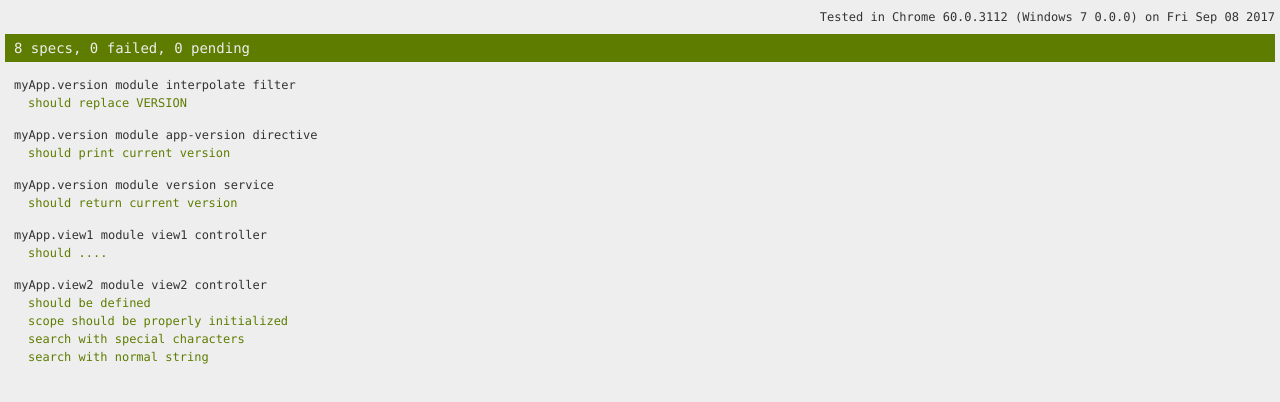
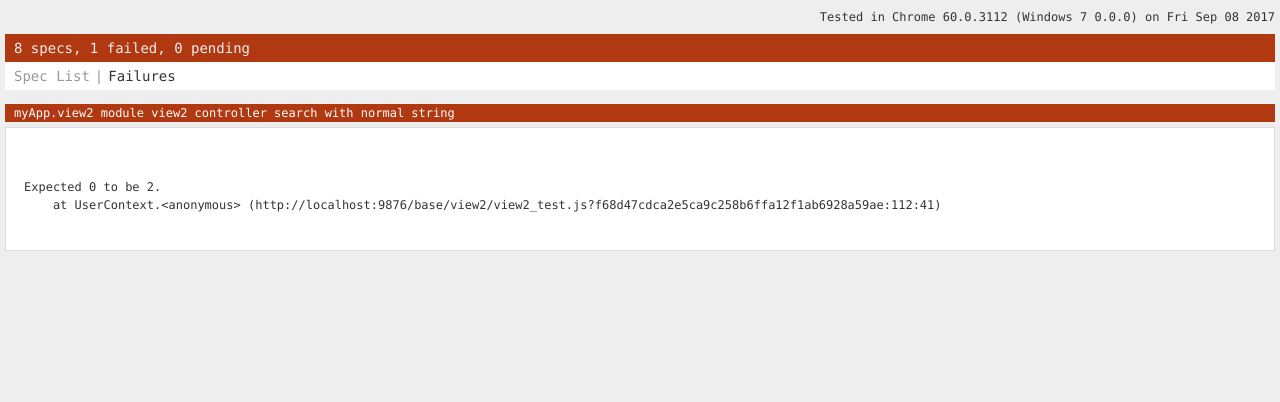
Before and after one commit to svkmsr6/svk-angular-seed, a website: page karma_html/svk-angular-app-report-summary/index.html in a window 1280 px wide. Drawn offline with Linux system fonts and the light colour scheme.

```diff
--- a/karma_html/svk-angular-app-report-summary/index.html
+++ b/karma_html/svk-angular-app-report-summary/index.html
@@ -93,16 +93,19 @@
 </style>
 </head>
 
-<body id="HTMLReporter" class="html-reporter">
+<body id="HTMLReporter" class="html-reporter showDetails">
 <h1>Tested in Chrome 60.0.3112 (Windows 7 0.0.0) on Fri Sep 08 2017</h1>
 
 <div class="alert">
 
 
-
-
-  <span class="passingAlert bar"><span class="fold-buttons"><a href="#" onclick="fold();">Fold</a> |
-  <a href="#" onclick="unfold();">Unfold</a></span>8 specs, 0 failed, 0 pending</span>
+<!-- <span class="failingAlert bar">Failed 1 specs</span> -->
+<span class="failingAlert bar"><span class="fold-buttons"><a href="#" onclick="fold();">Fold</a> |
+  <a href="#" onclick="unfold();">Unfold</a></span>8 specs, 1 failed, 0 pending</span>
+<span class="resultsMenu bar">
+<a class="summaryMenuItem" onclick="showSummary();" href="#">Spec List<a>|<a
+   class="detailsMenuItem" onclick="showFailures();" href="#">Failures</a>
+</span>
 
 
 
@@ -150,7 +153,7 @@
 
     </div>
 
-    <div class="suite passed">
+    <div class="suite failed">
       <span class="description">myApp.view2 module view2 controller</span>
 
       <div class="specSummary passed">
@@ -165,7 +168,7 @@
       <span class="description">search with special characters</span>
       </div>
 
-      <div class="specSummary passed">
+      <div class="specSummary failed">
       <span class="description">search with normal string</span>
       </div>
 
@@ -175,6 +178,16 @@
 </div>
 
 <div id="details">
+
+
+  <div class="specDetail failed">
+    <span class="description">myApp.view2 module view2 controller search with normal string</span>
+    <div class="stackTrace">
+      <div class="resultMessage">Expected 0 to be 2.
+    at UserContext.&lt;anonymous&gt; (http://localhost:9876/base/view2/view2_test.js?f68d47cdca2e5ca9c258b6ffa12f1ab6928a59ae:112:41)</div>
+    </div>
+  </div>
+
 
 </div>
 
@@ -187,7 +200,7 @@
   switch (e.keyCode) {
     case 102: toggleFold(); break;
     case 49: showSummary(); break;
-
+    case 50: showFailures(); break;
   }
 };
 
```
Also changed, not shown: app/view2/view2_test.js (+3 -4 lines).
